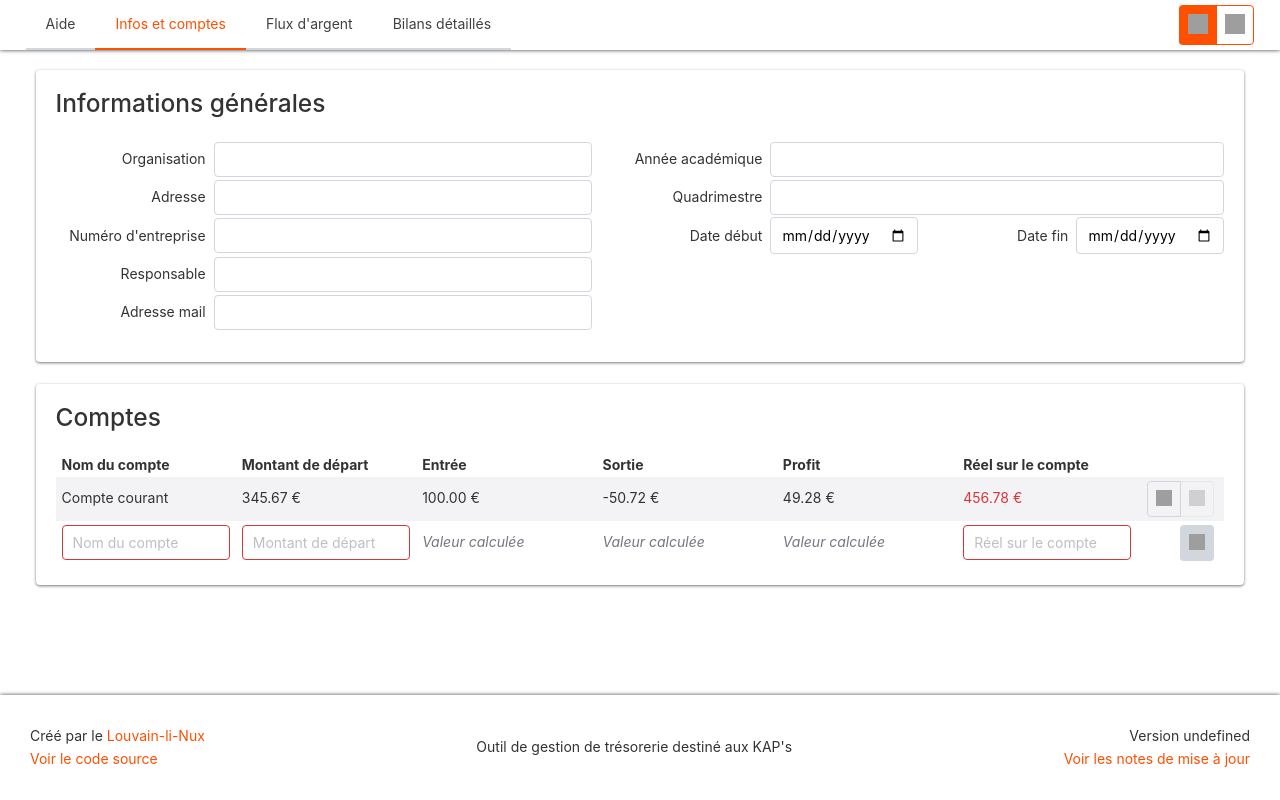
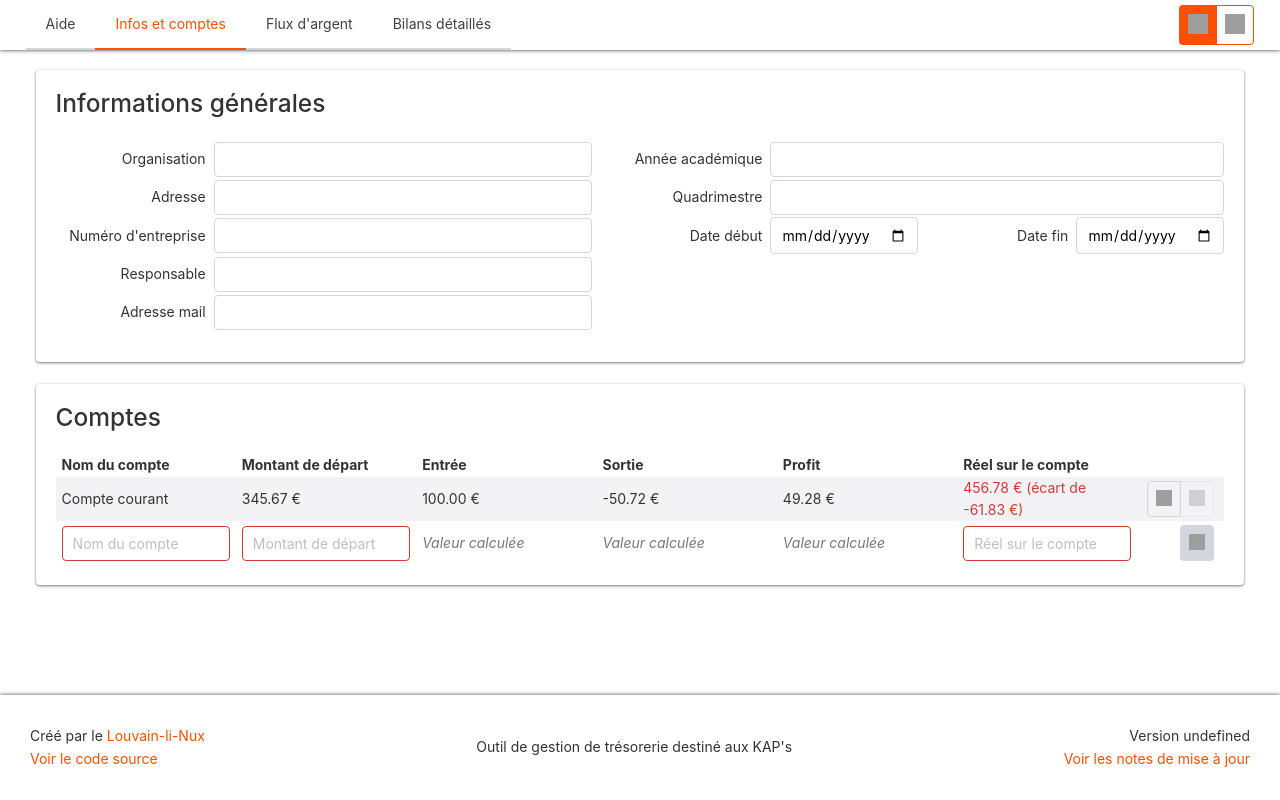
Before and after one commit to BhasherBEL/compta, a Svelte app: page / in a window 1280 px wide. Built offline with nearby package versions, Linux system fonts and the light colour scheme; grey boxes are pictures that could not be loaded.

Commit message:
Added amount diff. in case of incorrect amount on account

```diff
--- a/src/components/tabs/infos_comptes.svelte
+++ b/src/components/tabs/infos_comptes.svelte
@@ -64,7 +64,8 @@
                         .filter(k => k.account == id)
                         .map(k => k.amount)
                 ) + account.initial_money
-                return `<span class="${Math.round(calculated*100) == Math.round(account.current_money*100) ? '' : 'text-error'}">${formatMoney(amount)}</span>`
+                let okay = Math.round(calculated*100) == Math.round(account.current_money*100)
+                return `<span class="${okay ? '' : 'text-error'}">${formatMoney(amount)} ${okay ? '' : `(écart de ${formatMoney(calculated - account.current_money)})`}</span>`
             }
         },
     }
```
